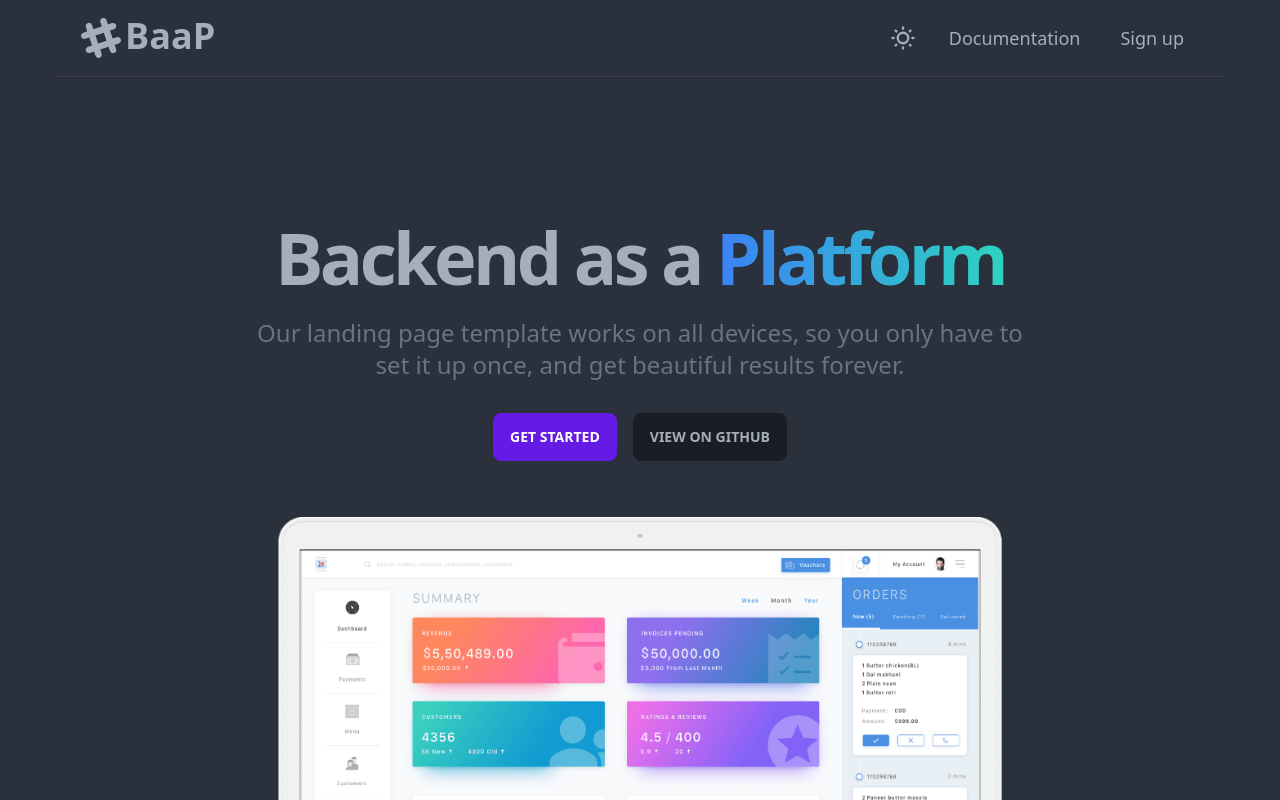
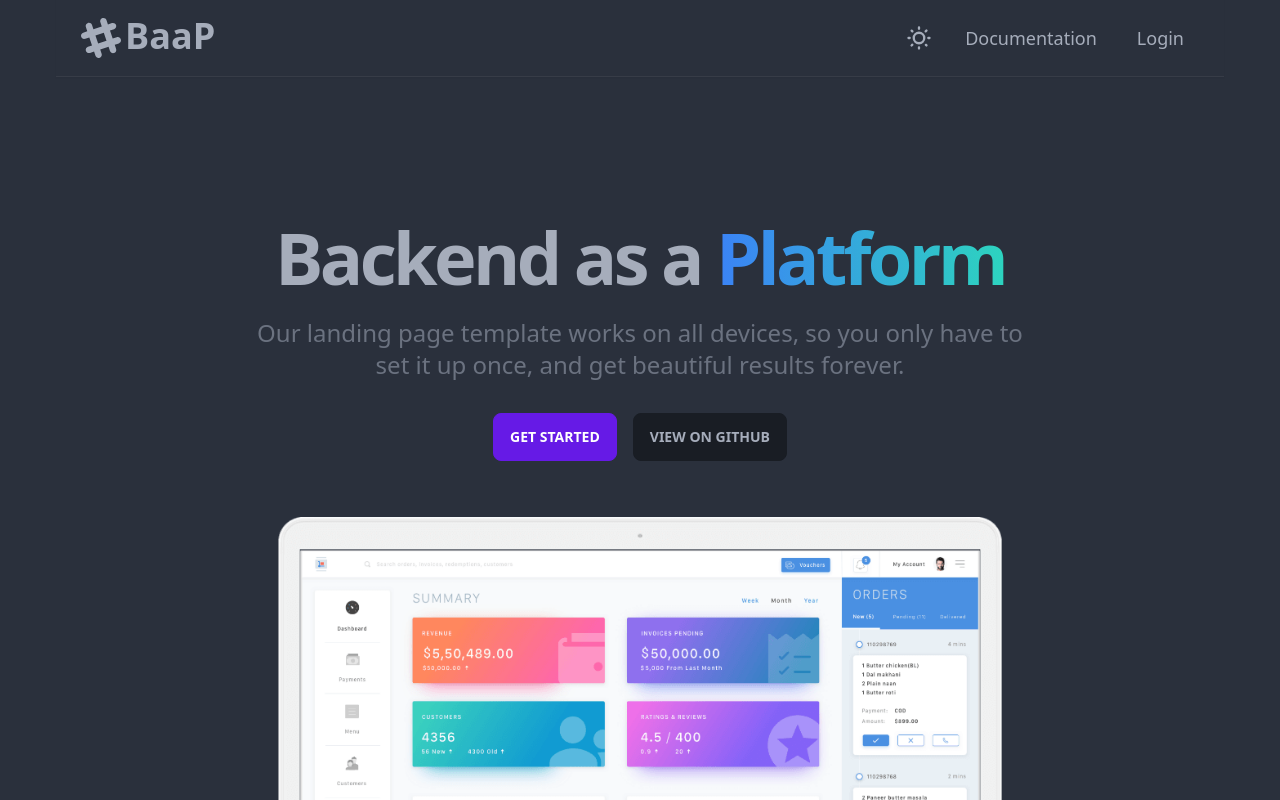
Before and after one commit to backend-as-a-platform/frontend, a React app: page / in a window 1280 px wide. Shown: the top 800 px of the page. Built offline with nearby package versions, Linux system fonts and the light colour scheme; no server answers; the HTML template or start-up script is replaced by a standard one.

Commit message:
changed default from signup to login

```diff
--- a/src/App.jsx
+++ b/src/App.jsx
@@ -16,37 +16,37 @@ import 'aos/dist/aos.css';
 
 const App = () => {
   const [theme, setTheme] = useState(getTheme());
-  const modalTitles = ['Sign up to our platform', 'Login to your account'];
+  const modalTitles = ['Login to your account', 'Sign up to our platform'];
   const [modalTitle, setModalTitle] = useState(modalTitles[0]);
   const [showModal, setShowModal] = useState(false);
-  const [showSignup, setShowSignup] = useState(false);
+  const [showLogin, setShowLogin] = useState(false);
 
   const toggleTheme = (e) => setTheme(!theme);
   const toggleModal = (e) => {
     if (!showModal) {
-      toggleToSignupForm(e);
+      toggleToLogin(e);
     }
 
     setShowModal(!showModal);
   };
-  const toggleToSignupForm = (e) => {
+  const toggleToLogin = (e) => {
     setModalTitle(modalTitles[0]);
-    setShowSignup(true);
+    setShowLogin(true);
   };
-  const toggleToLoginForm = (e) => {
+  const toggleToSignup = (e) => {
     setModalTitle(modalTitles[1]);
-    setShowSignup(false);
+    setShowLogin(false);
   };
 
   useEffect(() => {
-    AOS.init({ mirror: true });
+    AOS.init({ mirror: true, once: true });
     lazyLoadImage(AOS.refresh);
   }, []);
   useEffect(() => switchTheme(theme), [theme]);
 
   return (
     <div className="mx-auto md:max-w-full lg:max-w-screen-xl md:px-24 lg:px-14 overflow-clip">
-      <NavBar toggleTheme={toggleTheme} showSignup={toggleModal} />
+      <NavBar toggleTheme={toggleTheme} showLogin={toggleModal} />
       <HeroMain />
       <HeroDesign />
       <FeaturesBlock />
@@ -62,9 +62,9 @@ const App = () => {
       <AuthModal
         title={modalTitle}
         show={showModal}
-        signup={showSignup}
-        toggleToLogin={toggleToLoginForm}
-        toggleToSignup={toggleToSignupForm}
+        login={showLogin}
+        toggleToLogin={toggleToLogin}
+        toggleToSignup={toggleToSignup}
         onHide={toggleModal}
       />
     </div>
--- a/src/components/Modals/AuthModal.jsx
+++ b/src/components/Modals/AuthModal.jsx
@@ -5,17 +5,17 @@ import SignupForm from '../Forms/SignupForm';
 const AuthModal = ({
   title,
   show,
-  signup,
+  login,
   onHide,
   toggleToLogin,
   toggleToSignup,
 }) => {
   return (
     <Modal title={title} show={show} onHide={onHide}>
-      {signup ? (
+      {login ? (
+        <LoginForm onToggle={toggleToSignup} />
+        ) : (
         <SignupForm onToggle={toggleToLogin} />
-      ) : (
-        <LoginForm onToggle={toggleToSignup} />
       )}
     </Modal>
   );
--- a/src/components/Nav/NavBar.jsx
+++ b/src/components/Nav/NavBar.jsx
@@ -2,7 +2,7 @@ import ToggleThemeIcon from '../Icons/ToggleThemeIcon';
 import NavBrand from './NavBrand';
 import { NavItems, NavItemsDropdown } from './NavItems';
 
-const Navbar = ({ toggleTheme, showSignup }) => {
+const Navbar = ({ toggleTheme, showLogin }) => {
   return (
     <div
       className="navbar sticky top-0 z-10 bg-base-100 backdrop-blur lg:border-b dark:border-b-slate-50/[0.06] shadow-sm py-1"
@@ -12,8 +12,8 @@ const Navbar = ({ toggleTheme, showSignup }) => {
     >
       <NavBrand />
       <ToggleThemeIcon toggle={toggleTheme} />
-      <NavItems showSignup={showSignup} />
-      <NavItemsDropdown showSignup={showSignup} />
+      <NavItems showLogin={showLogin} />
+      <NavItemsDropdown showLogin={showLogin} />
     </div>
   );
 };
--- a/src/components/Nav/NavItems.jsx
+++ b/src/components/Nav/NavItems.jsx
@@ -1,22 +1,22 @@
 import NavLinks from './NavLinks';
 import DropdownIcon from '../Icons/DropdownIcon';
 
-export const NavItems = ({ showSignup }) => (
+export const NavItems = ({ showLogin }) => (
   <div className="hidden lg:flex">
     <ul className="menu menu-horizontal p-2 text-lg">
-      <NavLinks showSignup={showSignup} />
+      <NavLinks showLogin={showLogin} />
     </ul>
   </div>
 );
 
-export const NavItemsDropdown = ({ showSignup }) => (
+export const NavItemsDropdown = ({ showLogin }) => (
   <div className="dropdown dropdown-end">
     <DropdownIcon />
     <ul
       tabIndex="0"
       className="menu dropdown-content mt-3 p-2 shadow bg-base-100 rounded-box w-52 lg:hidden"
     >
-      <NavLinks showSignup={showSignup} />
+      <NavLinks showLogin={showLogin} />
     </ul>
   </div>
 );
--- a/src/components/Nav/NavLinks.jsx
+++ b/src/components/Nav/NavLinks.jsx
@@ -1,10 +1,10 @@
-const NavLinks = ({ showSignup }) => (
+const NavLinks = ({ showLogin }) => (
   <>
     <li>
       <a>Documentation</a>
     </li>
-    <li className="lg:px-2" onClick={showSignup}>
-      <a>Sign up</a>
+    <li className="lg:px-2" onClick={showLogin}>
+      <a>Login</a>
     </li>
   </>
 );
```
